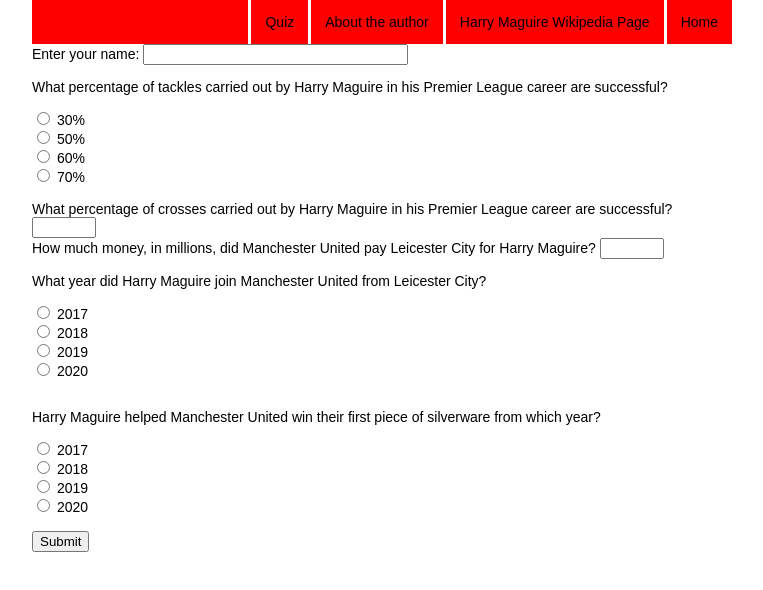
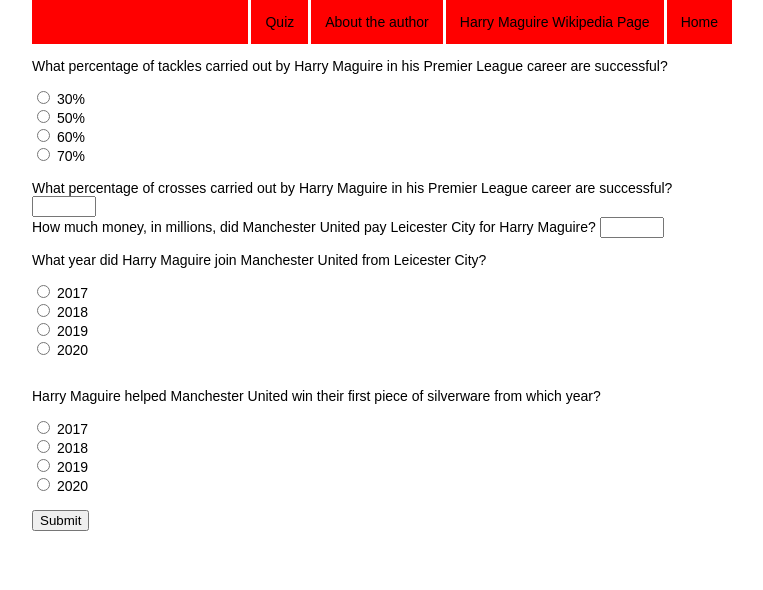
Before and after one commit to LouDawg1998/Harry-Maguire, a plain HTML site: page Harry Maguire Quiz.html in a window 1280 px wide. Shown: the whole page, without its empty margins (258-1021 px from the left). Drawn offline with Linux system fonts and the light colour scheme.

Commit message:
Update Harry Maguire Quiz.html

```diff
--- a/Harry Maguire Quiz.html
+++ b/Harry Maguire Quiz.html
@@ -13,7 +13,6 @@
       <li class="menu-item"><a href="Harry Maguire Quiz.html">Quiz</a></li>
     </ul>
 <form name="Quiz">
-<label for="name">Enter your name: </label><input type="text" name="name" size="30">
 <p>What percentage of tackles carried out by Harry Maguire in his Premier League career are successful?</p>
 <input type="radio" name="growth" value="30%">
 <label for="30%">30%</label><br>
```
